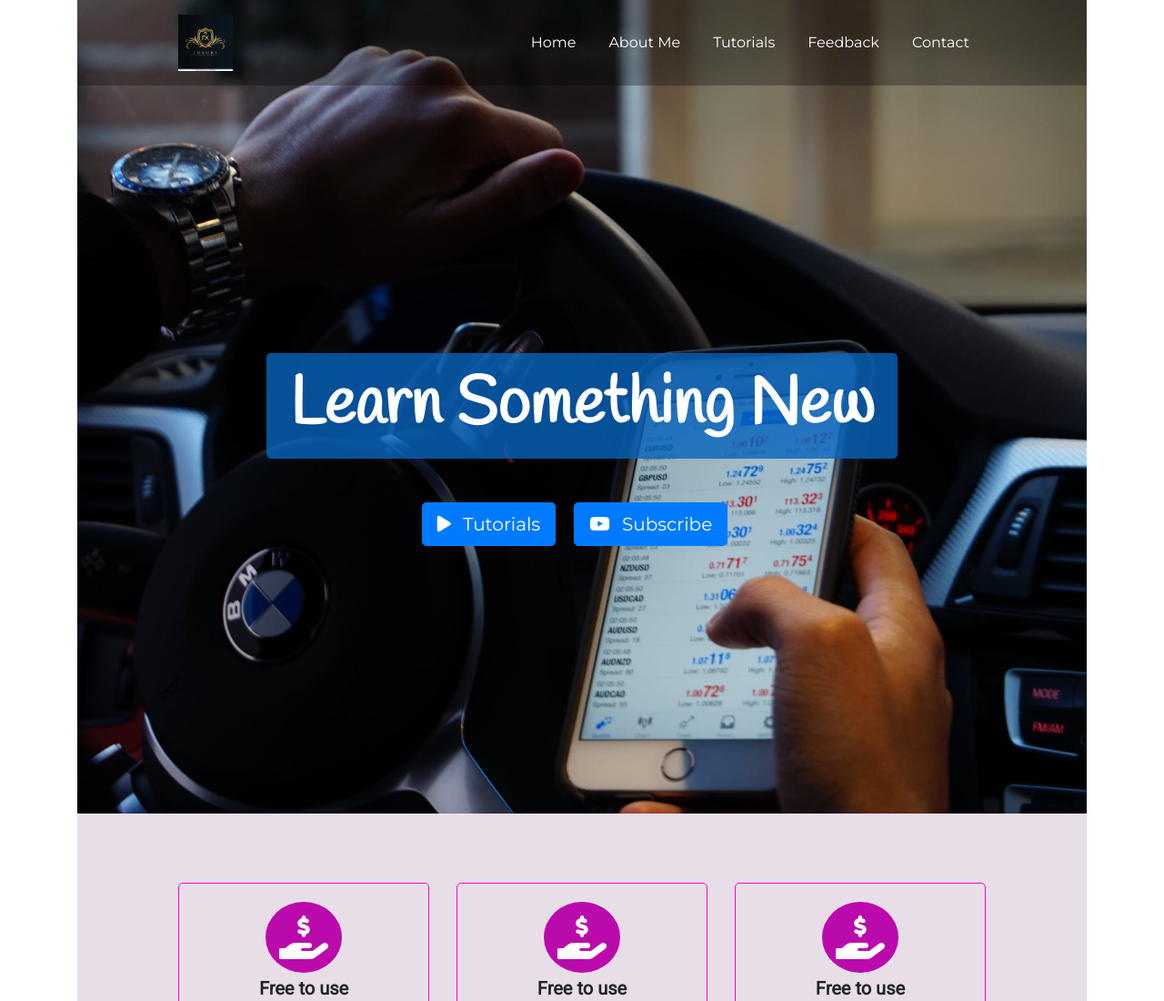
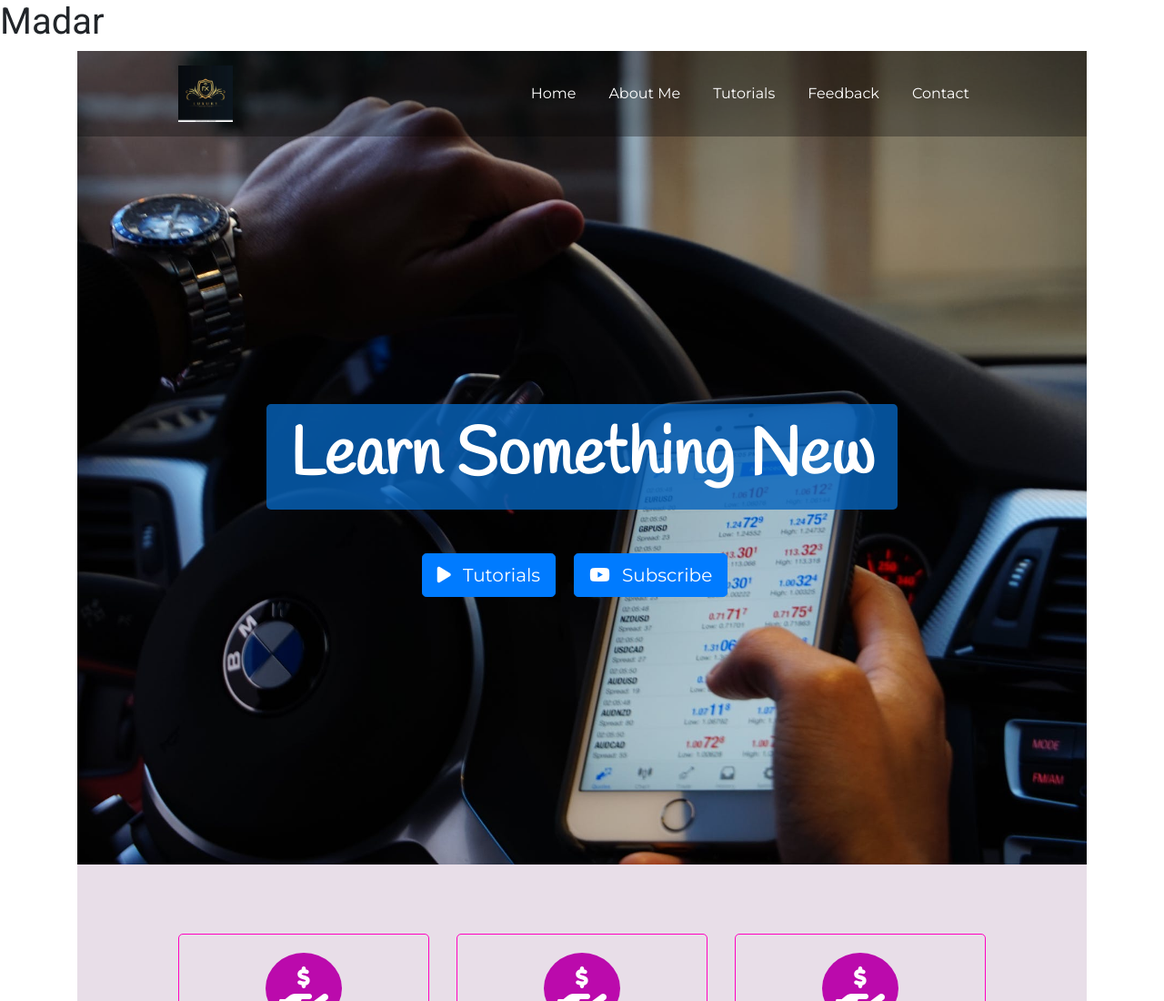
Before and after one commit to ArunBiswas3/Project, a plain HTML site: page index.html in a window 1280 px wide. Shown: the top 1100 px of the page at 91% size. Drawn offline with nearby package versions, Linux system fonts and the light colour scheme.

Commit message:
this head

```diff
--- a/index.html
+++ b/index.html
@@ -25,6 +25,8 @@
   </head>
 
   <body>
+
+    <h1>Madar</h1>
 
     <div class="container">
 
```
